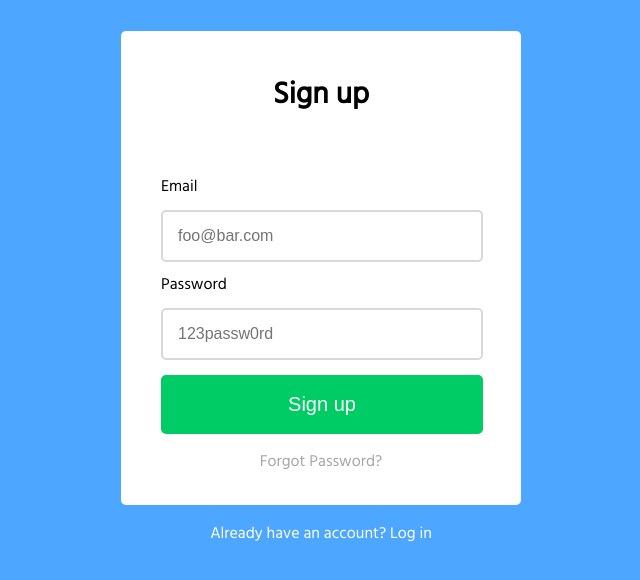
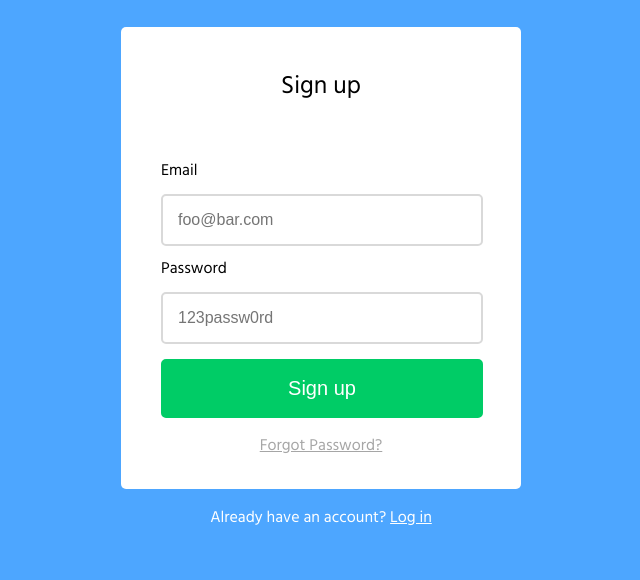
Before and after one commit to CoraFowler/AnalogSea-forms, a plain HTML site: page index.html in a window 1280 px wide. Shown: the part 78-658 px from the top of the page, without its empty margins (319-959 px from the left). Drawn offline with Linux system fonts and the light colour scheme.

Commit message:
updated-links

```diff
--- a/style.css
+++ b/style.css
@@ -20,18 +20,18 @@ section {
 	border-radius: 5px;
 }
 h1 {
-	font-size:30px;
+	font-size:25px;
 	display: block;
 	text-align: center;
 	color: black;
+	font-weight: lighter;
 	padding: 40px 0 20px 0;
 }
 .signup{
 		padding-left: 40px;
 		padding-right: 40px;
 	}
-
-input{
+input {
 	display:block;
 	/*box-sizing: content-box;*/
 	width: 288px;
@@ -40,7 +40,6 @@ input{
 	padding: 15px;
 	font-size: 16px;
 	margin:0;
-
 }
 label {
 	display:block;
@@ -50,7 +49,6 @@ label {
 	padding-top: 10px;
 	padding-bottom: 10px;
 }
-
 button {
 	display:inline-block;
 	box-sizing: content-box;
@@ -72,8 +70,10 @@ button:hover {
 	display:block;
 	margin:0 auto;
 	padding: 0px 0 30px 0;
-	text-decoration: none;
 	color: #a6a6a6;
+}
+.forgot a{
+	color: inherit;
 }
 .login {
 	text-align: center;
@@ -82,7 +82,6 @@ button:hover {
 	padding: 0px 0 30px 0;
 	color: white;
 }
-a {
-	text-decoration: none;
+.login a {
 	color: inherit;
 }
```
